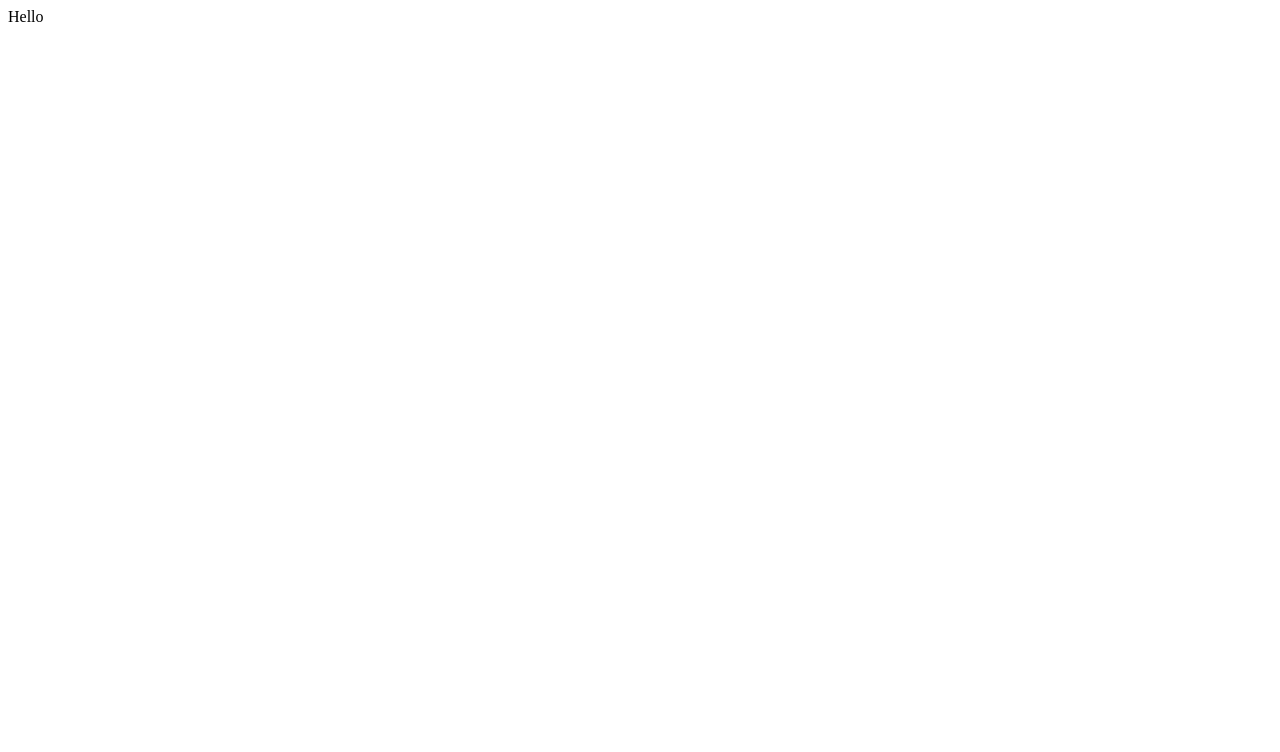
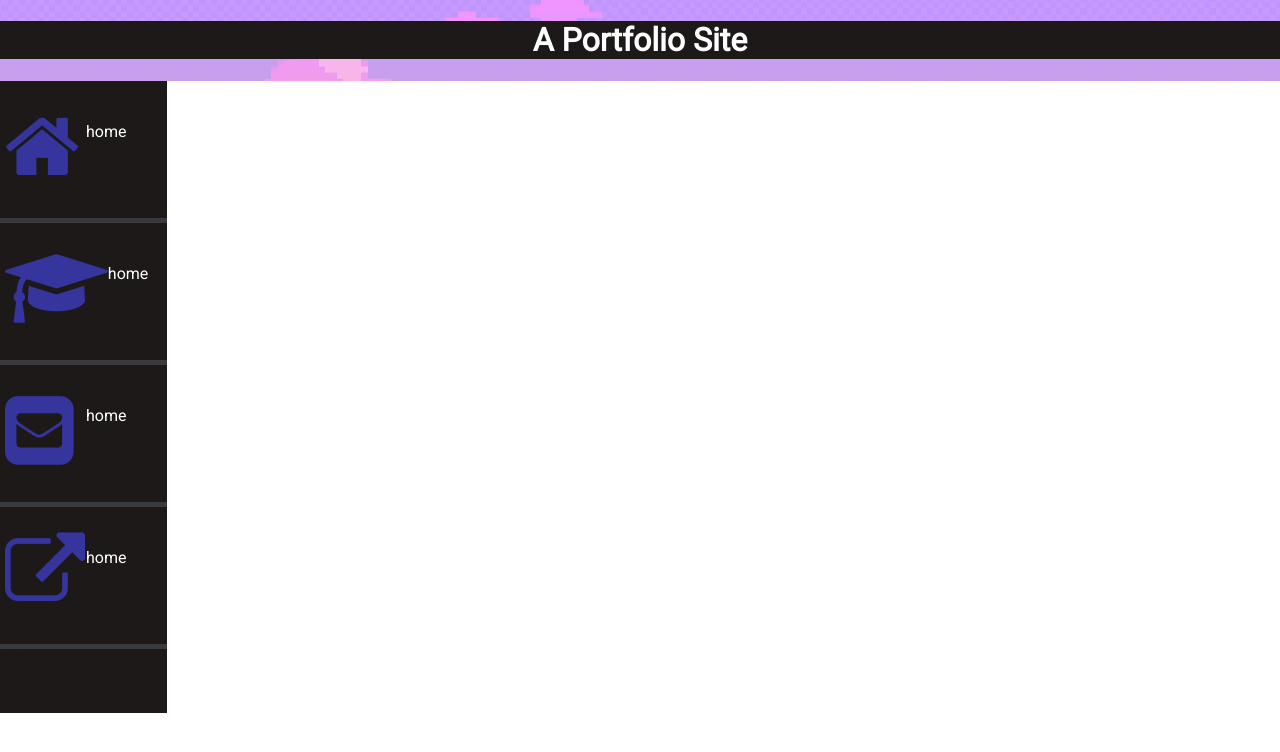
Before and after one commit to FrothyJesus/FrothyJesus.github.io, a plain HTML site: page index.html in a window 1280 px wide. Drawn offline with Linux system fonts and the light colour scheme.

Commit message:
new project
started project for end of bootcamp II

```diff
--- /dev/null
+++ b/css/styles.css
@@ -0,0 +1,154 @@
+body, header, footer, aside, article, ul, li{
+    margin: 0;
+    padding: 0;
+}
+
+#wrapper{
+    display: flex;
+    width: 100%;
+    flex-flow: column wrap;
+    justify-content: space-around;
+    padding: 0;
+    margin: 0;
+}
+
+header{
+    width: 100%;
+    height: 200px;
+    flex: 1;
+    background-color: green;
+    background-image: url("../img/bitday.png");
+    background-position: 0 900px;
+    background-attachment: fixed;
+}
+
+header h1{
+    text-align: center;
+    font-family: 'Roboto', sans-serif;
+    position: relative;
+    background-color: #1D1919;
+    color: white;
+}
+
+#asart{
+    flex: 1;
+    height: 700px;
+    width: 100%;
+    background-color: blue;
+    display: flex;
+    flex-flow: row nowrap;
+}
+
+aside{
+    flex: .75;
+    order: 1;
+    background-color: #1D1919;
+    display: flex;
+    flex-direction: column;
+}
+
+ul li{
+    padding-top: 15%;
+    background-color: #1d1919;
+    border-bottom: solid #39393e 5px;
+    flex: 1;
+    height: 112px;
+    text-align: center;
+}
+
+i{
+    color: #35359d;;
+}
+
+i:hover{
+    color: white;
+    cursor: pointer;
+
+}
+
+article{
+    flex: 5;
+    order: 2;
+    background-color: white;
+}
+
+footer{
+    flex: 1;
+    height: 140px;
+    width: 100%;
+    background-color: purple;
+    background-image: url("../img/bitday.png");
+    background-position: 0 80%;
+}
+
+@media(min-width: 1200px){
+    ul li{
+        text-align: left;
+        padding-left: 5px;
+        display: flex;
+        flex-direction: row;
+    }
+
+    i{
+        flex: 1;
+
+    }
+
+    li p{
+        color: white;
+        flex: 1;
+        font-size: 100%;
+        font-family: 'Roboto', sans-serif;
+    }
+    #arrow{
+        color: #1D1919;
+        cursor: auto;
+
+    }
+
+}
+
+@media(max-width: 1200px){
+    li p{
+        text-indent: -9999px;
+
+    }
+
+     #arrow{
+        color: #1D1919;
+        cursor: auto;
+
+    }
+
+
+}
+
+@media(max-width: 716px){
+    ul li{
+        border: none;
+
+    }
+
+    i{
+        color: #1D1919
+    }
+
+    i:hover{
+        color: #1D1919;
+        cursor: auto;
+
+    }
+
+    #arrow{
+        color: #35359d;
+        position: relative;
+        bottom: 300px;
+        cursor: pointer;
+    }
+
+    #arrow:hover{
+        color: white;
+
+    }
+
+}
--- a/index.html
+++ b/index.html
@@ -2,9 +2,55 @@
 <html lang="en">
 <head>
     <meta charset="UTF-8">
+    <meta name="viewport" content="width=device-width, initial-scale=1.0">
     <title>Document</title>
+    <link href='http://fonts.googleapis.com/css?family=Roboto' rel='stylesheet' type='text/css'>
+    <link href="//maxcdn.bootstrapcdn.com/font-awesome/4.2.0/css/font-awesome.min.css" rel="stylesheet">
+    <link rel="stylesheet" href="css/styles.css">
 </head>
 <body>
-    Hello
+   <div id="wrapper">
+        <header>
+            <div>
+                <h1>A Portfolio Site</h1>
+            </div>
+
+        </header>
+
+        <div id="asart">
+
+            <article>
+
+            </article>
+
+            <aside>
+                <ul>
+                    <li class="flex-item" id="home">
+                        <i class="fa fa-home fa-5x"></i>
+                        <p>home</p>
+                    </li>
+                    <li class="flex-item" id="school">
+                        <i class="fa fa-graduation-cap fa-5x"></i>
+                        <p>home</p>
+                    </li>
+                    <li class="flex-item" id="mail">
+                        <i class="fa fa-envelope-square fa-5x"></i>
+                        <p>home</p>
+                    </li>
+                    <li class="flex-item" id="link">
+                        <i class="fa fa-external-link fa-5x"></i>
+                        <p>home</p>
+                    </li>
+                </ul>
+                <i class="fa fa-chevron-right fa-4x" id="arrow"></i>
+
+            </aside>
+
+        </div>
+
+        <footer>
+
+        </footer>
+    </div>
 </body>
 </html>
```
Also changed, not shown: img/bitday.png (added), img/pinstripe.jpg (added).
